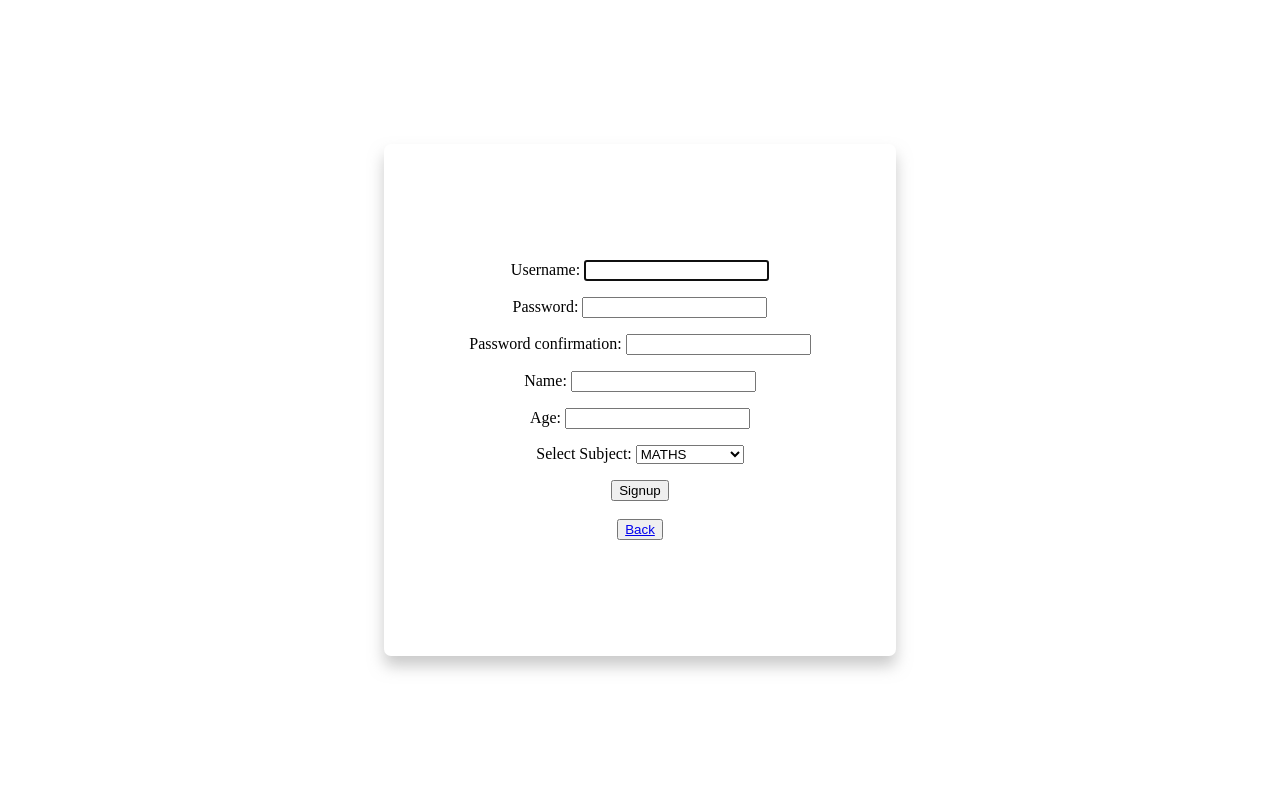
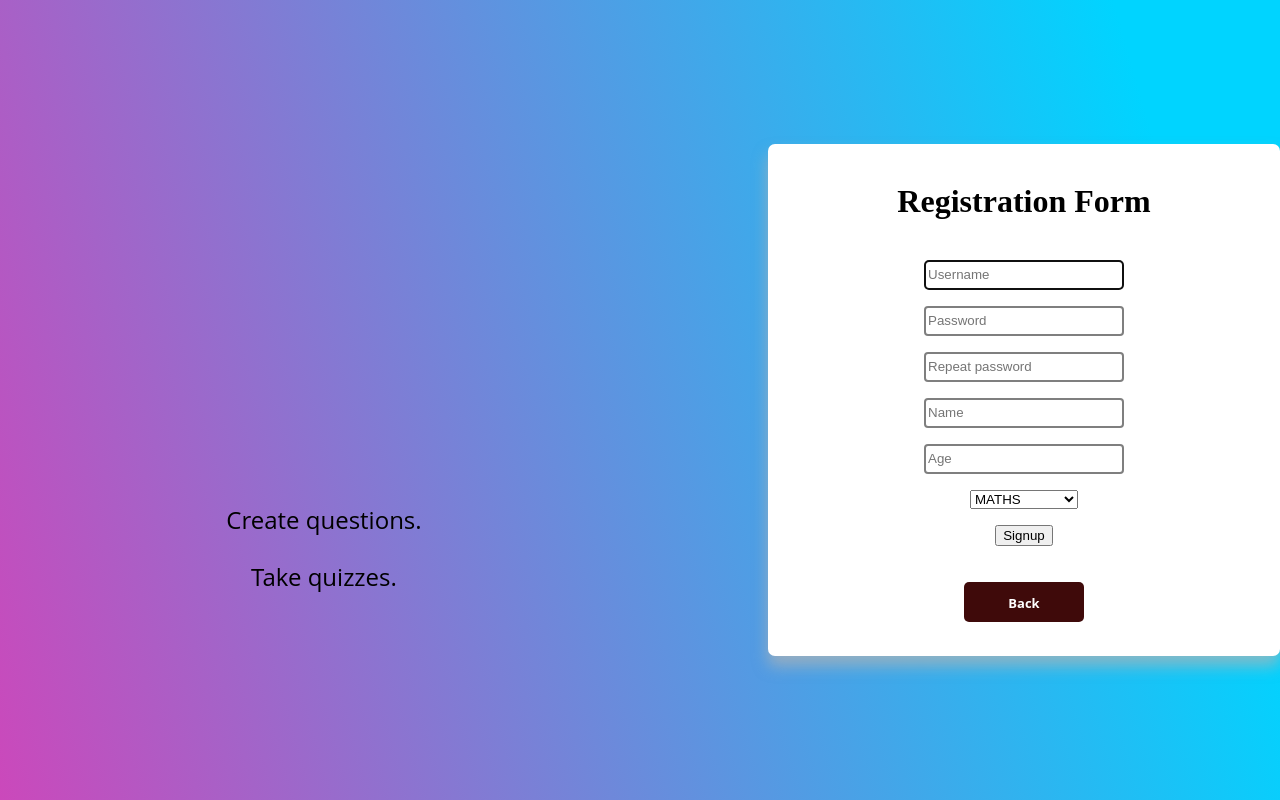
Before and after one commit to harsha3604/school-app, a Django app: page /teacher_signup/ in a window 1280 px wide. Run offline with Django 4.2, Linux system fonts and the light colour scheme; some web fonts are replaced.

Commit message:
css and form changes

```diff
--- a/static/css/style.css
+++ b/static/css/style.css
@@ -1,6 +1,17 @@
+@font-face {
+    font-family: 'Open Sans';
+    font-style: normal;
+    font-weight: 400;
+    src: local(''),
+        url('css_fonts/open-sans-v18-latin-regular.woff2') format('woff2'),
+        /* Chrome 26+, Opera 23+, Firefox 39+ */
+        url('css_fonts/open-sans-v18-latin-regular.woff') format('woff');
+    /* Chrome 6+, Firefox 3.6+, IE 9+, Safari 5.1+ */
+}
+
 body {
     text-align: center;
-
+    background: linear-gradient(74deg, rgba(2, 0, 36, 1) 0%, rgba(187, 16, 166, 0.7652310924369747) 0%, rgba(0, 212, 255, 1) 89%);
 }
 
 /* ----------------------------------------------------------- LOGIN PAGE -------------------------------------------------- */
@@ -69,10 +107,17 @@ body {
     color: #0A66C3;
 }
 
+.logo {
+    text-align: right;
+    transform: translate(-15%, 150%);
+    font-family: 'Open Sans', sans-serif;
+}
+
+
 /* ----------------------------------------------------------- LOGIN PAGE -------------------------------------------------- */
 
-
-.signup_box {
+/* ----------------------------------------------------------- SIGNUP PAGE ------------------------------------------------- */
+.signup-box {
     width: 480px;
     height: 480px;
     background: #fff;
@@ -80,10 +125,73 @@ body {
     position: absolute;
     top: 50%;
     left: 50%;
-    transform: translate(-50%, -50%);
+    transform: translate(25%, -50%);
     border-radius: 7px;
     display: flex;
     flex-direction: column;
     justify-content: space-evenly;
     padding: 1rem;
 }
+
+.signup-box input[type=text] {
+    width: 200px;
+    height: 30px;
+    border: 2px solid rgba(0, 0, 0, 0.5);
+    border-radius: 4px;
+}
+
+.signup-box input[type=password] {
+    width: 200px;
+    height: 30px;
+    border: 2px solid rgba(0, 0, 0, 0.5);
+    border-radius: 4px;
+}
+
+.signup-box input[type=number] {
+    width: 200px;
+    height: 30px;
+    border: 2px solid rgba(0, 0, 0, 0.5);
+    border-radius: 4px;
+}
+
+
+
+.signup-text h1 {
+    font-family: 'Open Sans', sans-serif;
+
+}
+
+.signup-text p {
+    transform: translate(-25%, 1500%);
+    font-size: x-large;
+    font-family: 'Open Sans', sans-serif;
+}
+
+/* ----------------------------------------------------------- SIGNUP PAGE ------------------------------------------------- */
+
+/* ----------------------------------------------------------- LOGOUT PAGE ------------------------------------------------- */
+
+.logout {
+    transform: translate(-0%, 450%);
+    font-size: x-large;
+    font-family: 'Open Sans', sans-serif;
+}
+
+.logout-button {
+    display: block;
+    width: 100px;
+    height: 20px;
+    background: #3f0a0a;
+    padding: 10px;
+    text-align: center;
+    border-radius: 5px;
+    color: white;
+    font-weight: bold;
+    line-height: 22px;
+    text-decoration: none;
+    font-size: small;
+    font-family: 'Open Sans', sans-serif;
+    margin: auto;
+}
+
+/* ----------------------------------------------------------- LOGOUT PAGE ------------------------------------------------- */
--- a/user/forms.py
+++ b/user/forms.py
@@ -5,8 +5,8 @@ from user.models import *
 
 
 class StudentSignUpForm(UserCreationForm):
-    name=forms.CharField(required=True)
-    age=forms.IntegerField(required=True)
+    name=forms.CharField(required=True,label="")
+    age=forms.IntegerField(required=True,label="")
 
     class Meta(UserCreationForm.Meta):
         model = User
@@ -17,6 +17,20 @@ class StudentSignUpForm(UserCreationForm):
 
         for fieldname in ['username', 'password1', 'password2']:
             self.fields[fieldname].help_text = None
+
+            self.fields['username'].label = ""
+            self.fields['password1'].label = ""
+            self.fields['password2'].label = ""
+
+
+            self.fields['username'].widget.attrs.update({'placeholder':('Username')})
+            self.fields['password1'].widget.attrs.update({'placeholder':('Password')})
+            self.fields['password2'].widget.attrs.update({'placeholder':('Repeat password')})
+            self.fields['name'].widget.attrs.update({'placeholder':('Name')})
+            self.fields['age'].widget.attrs.update({'placeholder':('Age')})
+
+
+
 
 
     @transaction.atomic
@@ -35,9 +49,9 @@ class StudentSignUpForm(UserCreationForm):
 
 
 class TeacherSignUpForm(UserCreationForm):
-    name=forms.CharField(required=True)
-    age=forms.IntegerField(required=True)
-    t_subject = forms.CharField(label = 'Select Subject:', widget = forms.Select(choices=SUBJECT_CHOICES))
+    name=forms.CharField(required=True,label="")
+    age=forms.IntegerField(required=True,label="")
+    t_subject = forms.CharField(required=True,label = "", widget = forms.Select(choices=SUBJECT_CHOICES))
 
     class Meta(UserCreationForm.Meta):
         model = User
@@ -47,6 +61,17 @@ class TeacherSignUpForm(UserCreationForm):
 
         for fieldname in ['username', 'password1', 'password2']:
             self.fields[fieldname].help_text = None
+
+            self.fields['username'].label = ""
+            self.fields['password1'].label = ""
+            self.fields['password2'].label = ""
+
+
+            self.fields['username'].widget.attrs.update({'placeholder':('Username')})
+            self.fields['password1'].widget.attrs.update({'placeholder':('Password')})
+            self.fields['password2'].widget.attrs.update({'placeholder':('Repeat password')})
+            self.fields['name'].widget.attrs.update({'placeholder':('Name')})
+            self.fields['age'].widget.attrs.update({'placeholder':('Age')})
 
     @transaction.atomic
     def save(self):
@@ -67,14 +92,18 @@ class LoginForm(forms.Form):
     username = forms.CharField(
         widget= forms.TextInput(
             attrs={
-                "class": "form-control"
+                "class": "form-control",
+                "placeholder":"Username",
             }
-        )
+        ),
+        label=""
     )
     password = forms.CharField(
         widget=forms.PasswordInput(
             attrs={
-                "class": "form-control"
+                "class": "form-control",
+                "placeholder":"Password",
             }
-        )
+        ),
+        label=""
     )
--- a/user/templates/user/signup.html
+++ b/user/templates/user/signup.html
@@ -1,12 +1,18 @@
 {% extends 'base.html' %}
 {% block content%}
-<div class="signup_box">
+<div class="signup-box">
+    <h1>Registration Form</h1>
     <form method="POST">
         {% csrf_token %}
         {{form.as_p}}
         <input type="Submit" name="submit" value="Signup">
-        <br><br>
-        <button><a href="{% url 'login' %}">Back</a></button>
+        <br><br><br>
+        <a class="logout-button" href="{% url 'login' %}">Back</a>
     </form>
 </div>
+
+<div class="signup-text">
+    <p>Create questions.</p>
+    <p>Take quizzes.</p>
+</div>
 {% endblock%}
--- a/user/views.py
+++ b/user/views.py
@@ -58,7 +58,4 @@ def login_view(request):
 
 class LogoutInterfaceView(LoginRequiredMixin,LogoutView):
     template_name='user/logout.html'
-
-class IndexView(TemplateView):
-    template_name='user/index.html'
 ######################################################### SIGNUP,LOGIN,LOGOUT FOR STUDENT AND TEACHERS ############################
```
Also changed, not shown: other parts of static/css/style.css (+30 -3 lines), user/templates/user/login.html (+7 -6 lines), user/templates/user/logout.html (+6 -2 lines), db.sqlite3.
